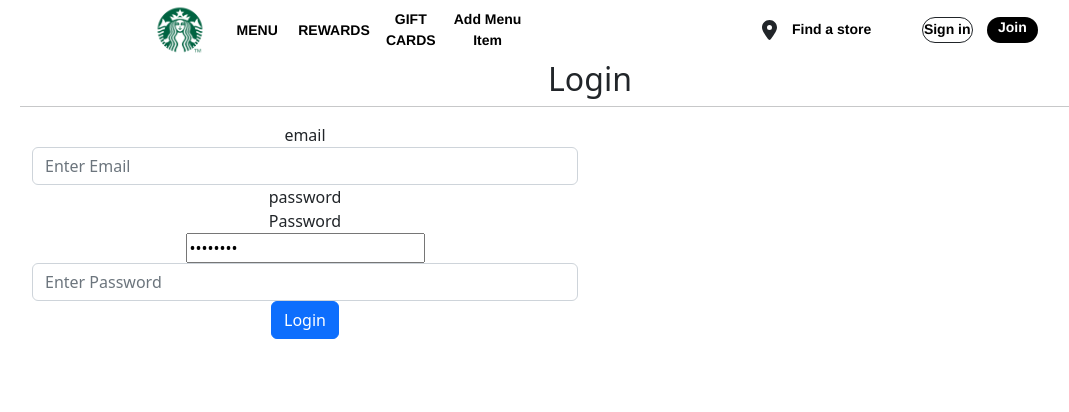
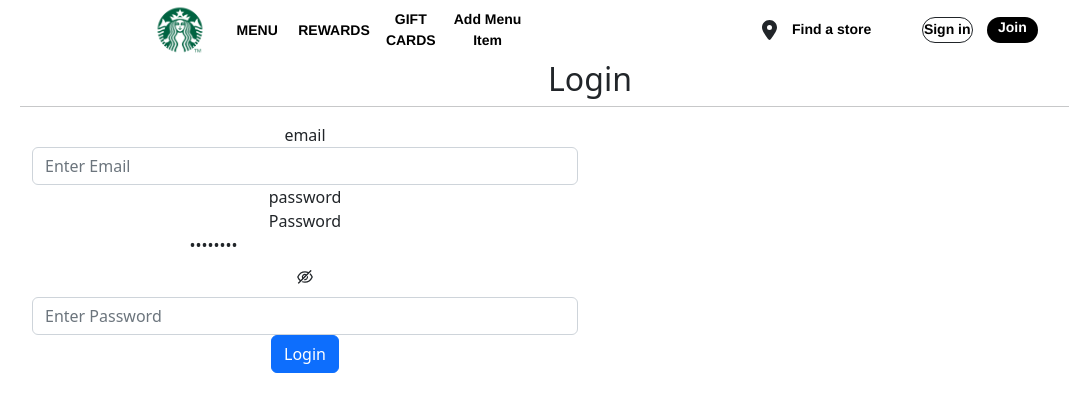
Before and after one commit to benhsieh-dev/Starbucks-React-Spring-Boot-front-end, a React (Create React App) app: page /signin in a window 1280 px wide. Shown: the top 412 px of the page, without its empty margins (50-1119 px from the left). Built offline with nearby package versions, Linux system fonts and the light colour scheme.

Commit message:
Install tailwind css

```diff
--- a/package.json
+++ b/package.json
@@ -46,5 +46,8 @@
       "last 1 firefox version",
       "last 1 safari version"
     ]
+  },
+  "devDependencies": {
+    "tailwindcss": "^3.4.4"
   }
 }
--- a/src/components/PasswordInput.jsx
+++ b/src/components/PasswordInput.jsx
@@ -7,18 +7,19 @@ export default function PasswordInput() {
 
   return (
     <div>
-        <label
-            htmlFor='password'>Password</label>
-        <div>
-            <input
-                value={"password"}
-                type={visible ? "text" : "password"}
-                id="password"
-                placeholder='password'
-                onChange={e => setPassword(e.target.value)}
-            >
-            </input>
+      <label htmlFor="password">Password</label>
+      <div>
+        <input
+          value={"password"}
+          type={visible ? "text" : "password"}
+          id="password"
+          placeholder="password"
+          onChange={(e) => setPassword(e.target.value)}
+        ></input>
+        <div className="p-2">
+          {visible ? <EyeOutlined /> : <EyeInvisibleOutlined />}
         </div>
+      </div>
     </div>
-  )
+  );
 }
--- a/src/index.css
+++ b/src/index.css
@@ -1,3 +1,7 @@
+@tailwind base;
+@tailwind components;
+@tailwind utilities;
+
 body {
   margin: 0;
   font-family: -apple-system, BlinkMacSystemFont, 'Segoe UI', 'Roboto', 'Oxygen',
--- /dev/null
+++ b/tailwind.config.js
@@ -0,0 +1,8 @@
+/** @type {import('tailwindcss').Config} */
+module.exports = {
+  content: ["./src/**/*.{js,jsx,ts,tsx}"],
+  theme: {
+    extend: {},
+  },
+  plugins: [],
+};
```
Also changed, not shown: 1 other file (tests, documents, lock files or other folders).
